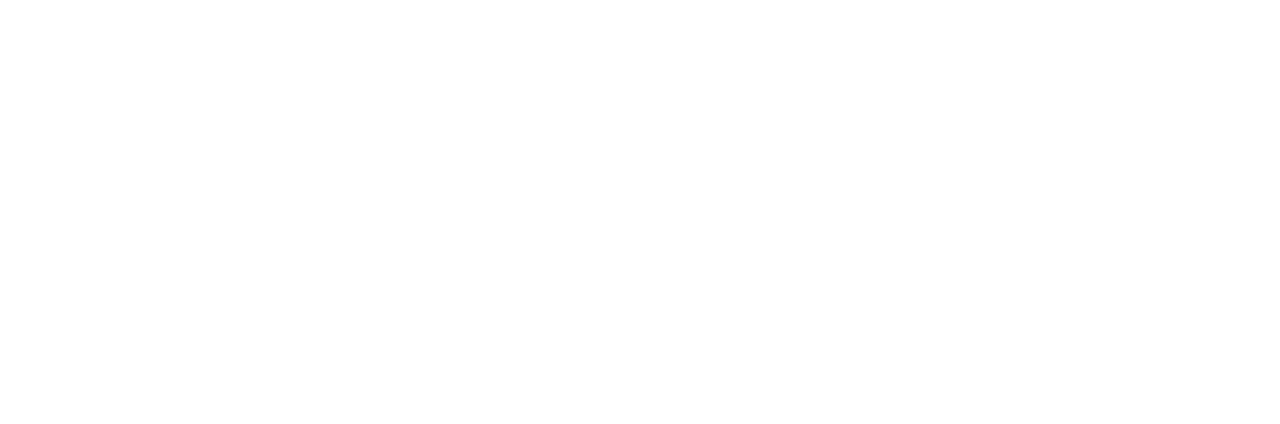
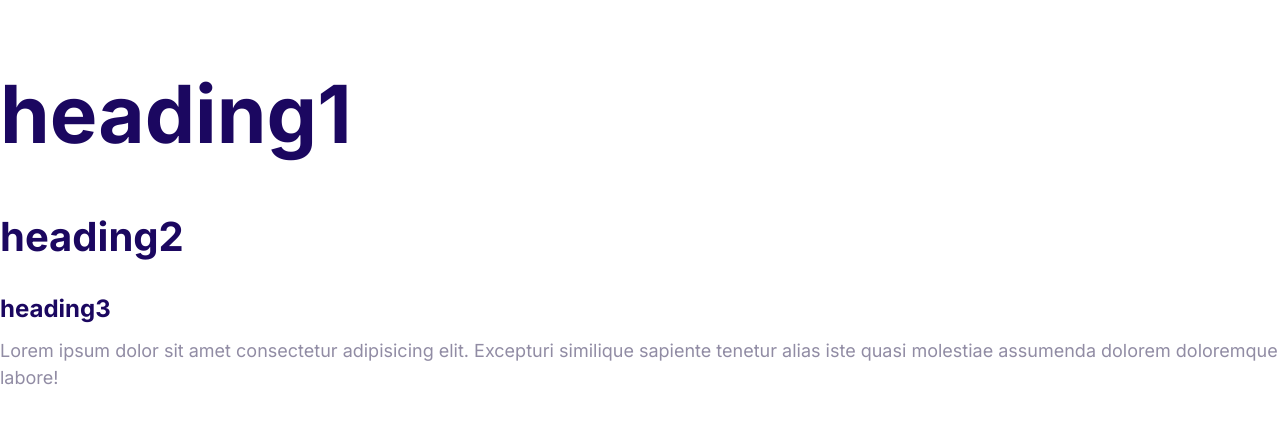
Before and after one commit to at-haa/moshify, a plain HTML site: page index.html in a window 1280 px wide. Drawn offline with Linux system fonts and the light colour scheme.

Commit message:
Define the styles for the fonts.

```diff
--- a/css/styles.css
+++ b/css/styles.css
@@ -2,6 +2,59 @@
   --color-primary: #2584ff;
   --color-secondary: #00d9ff;
   --color-accent: #ff3400;
-  --color-heaedings: #1b0760;
+  --color-headings: #1b0760;
   --color-body: #918ca4;
 }
+
+html {
+  /* 62.5% of 16px = 10px */
+  font-size: 62.5%;
+}
+
+body {
+  color: var(--color-body);
+  font-family: Inter, Arial, Helvetica, sans-serif;
+  font-size: 2.4rem;
+  line-height: 1.5;
+}
+
+h1,
+h2,
+h3 {
+  color: var(--color-headings);
+  margin-bottom: 1rem;
+}
+
+h1 {
+  font-size: 7rem;
+}
+
+h2 {
+  font-size: 4rem;
+}
+
+h3 {
+  font-size: 3rem;
+}
+
+p {
+  margin-top: 0;
+}
+
+@media screen and (min-width: 1024px) {
+  body {
+    font-size: 1.8rem;
+  }
+
+  h1 {
+    font-size: 8rem;
+  }
+
+  h2 {
+    font-size: 4rem;
+  }
+
+  h3 {
+    font-size: 2.4rem;
+  }
+}
--- a/index.html
+++ b/index.html
@@ -5,8 +5,23 @@
     <meta http-equiv="X-UA-Compatible" content="IE=edge" />
     <meta name="viewport" content="width=device-width, initial-scale=1.0" />
     <title>Document</title>
+    <link rel="preconnect" href="https://fonts.googleapis.com" />
+    <link rel="preconnect" href="https://fonts.gstatic.com" crossorigin />
+    <link
+      href="https://fonts.googleapis.com/css2?family=Inter:wght@400;700&display=swap"
+      rel="stylesheet"
+    />
     <link rel="stylesheet" href="css/normalize.css" />
     <link rel="stylesheet" href="css/styles.css" />
   </head>
-  <body></body>
+  <body>
+    <h1>heading1</h1>
+    <h2>heading2</h2>
+    <h3>heading3</h3>
+    <p>
+      Lorem ipsum dolor sit amet consectetur adipisicing elit. Excepturi
+      similique sapiente tenetur alias iste quasi molestiae assumenda dolorem
+      doloremque labore!
+    </p>
+  </body>
 </html>
```
